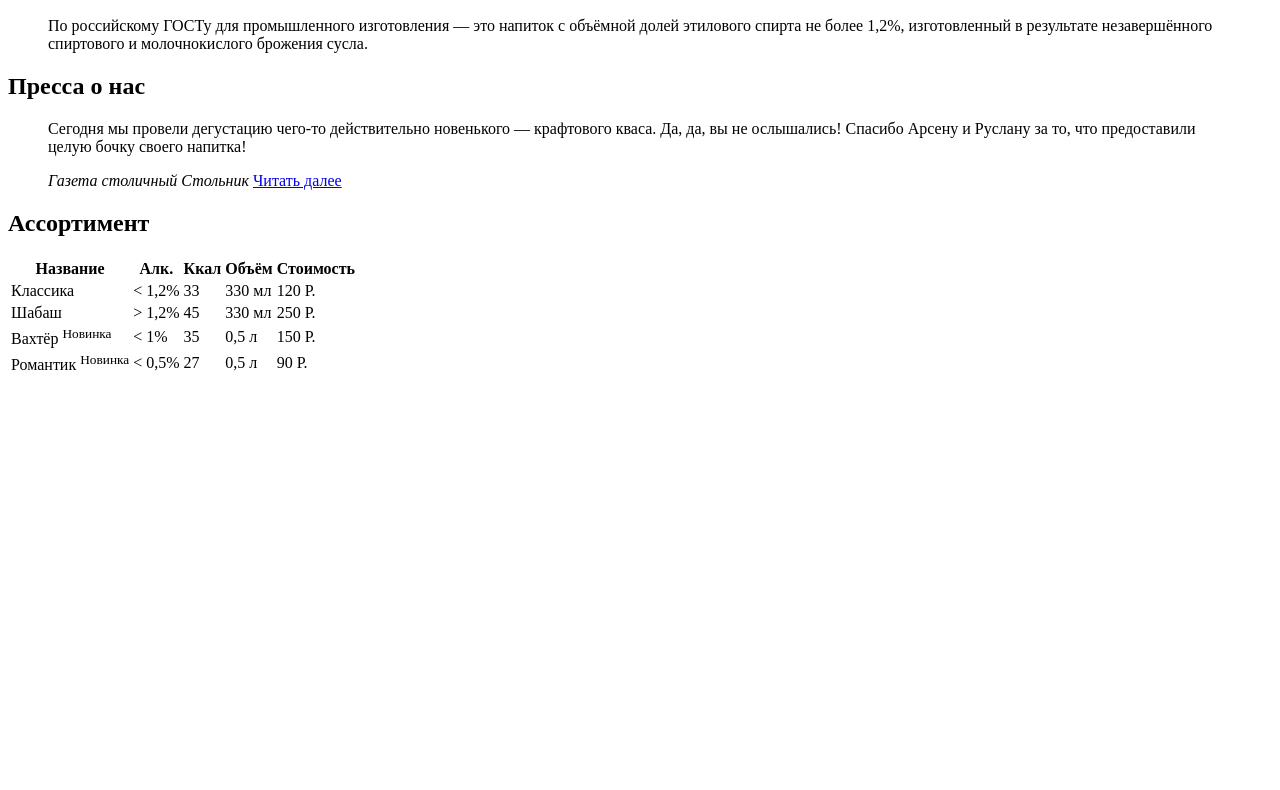
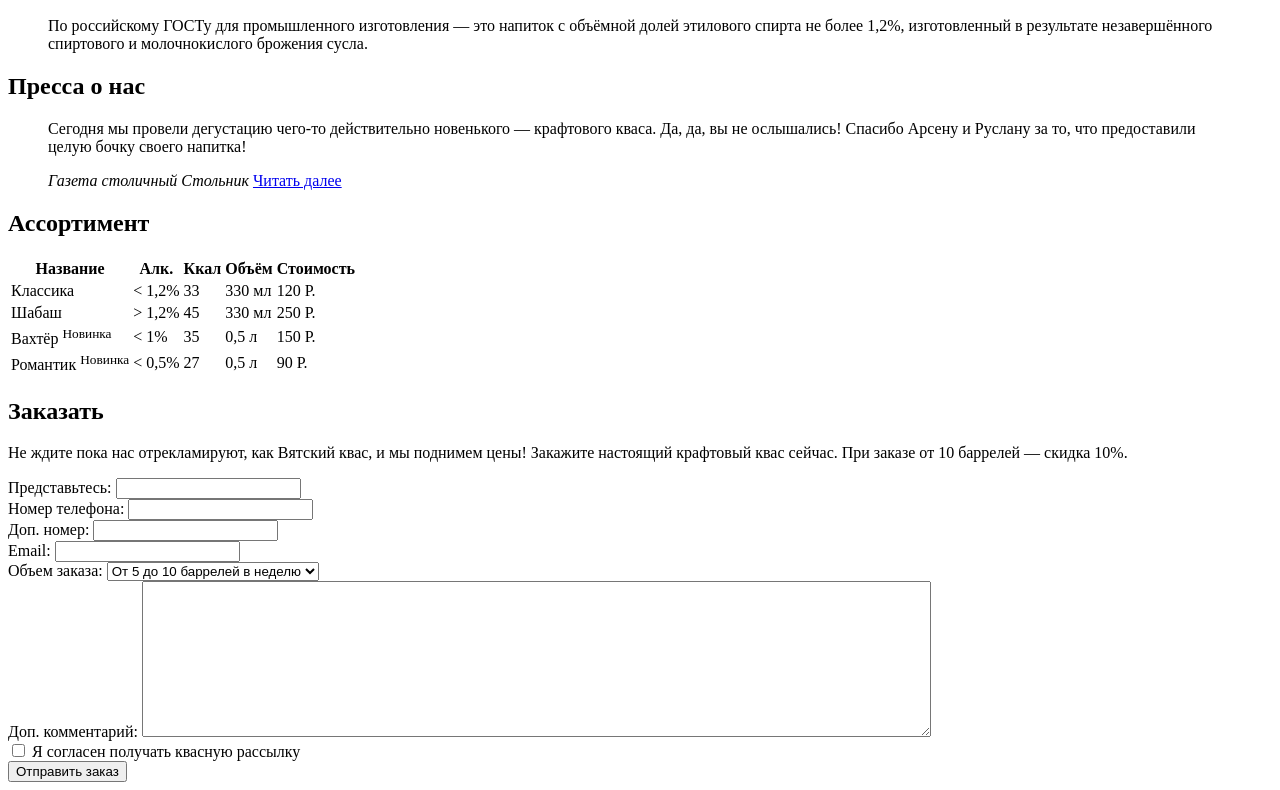
Before and after one commit to Safe-Mode/kvast, a plain HTML site: page index.html in a window 1280 px wide. Shown: the part 2367-3157 px from the top of the page. Before the commit the page ends 2753 px from the top, so only its background shows below. Drawn offline with Linux system fonts and the light colour scheme.

Commit message:
Разметил блок формы заказа

```diff
--- a/index.html
+++ b/index.html
@@ -163,5 +163,27 @@
         </tr>
       </table>
     </section>
+    <section class="order">
+      <h2>Заказать</h2>
+      <p class="order-tip">Не ждите пока нас отрекламируют, как Вятский квас, и мы поднимем цены! Закажите настоящий крафтовый квас сейчас. При заказе от 10 баррелей — скидка 10%.</p>
+      <form action="/keksby-mail" class="order-form" method="post">
+        <label for="name">Представьтесь:</label>
+        <input type="text" name="name" id="name"><br>
+        <label for="phone">Номер телефона:</label>
+        <input type="tel" name="phone" id="phone"><br>
+        <label for="add-phone">Доп. номер:</label>
+        <input type="tel" name="additional-phone" id="add-phone"><br>
+        <label for="email">Email:</label>
+        <input type="email" name="email" id="email"><br>
+        <label for="volume">Объем заказа:</label>
+        <select name="volume" id="volume">
+          <option value="5-10">От 5 до 10 баррелей в неделю</option>
+        </select><br>
+        <label for="comment">Доп. комментарий:</label>
+        <textarea name="comment" id="comment" cols="96" rows="10"></textarea><br>
+        <label><input type="checkbox"> Я согласен получать квасную рассылку</label><br>
+        <button type="submit">Отправить заказ</button>
+      </form>
+    </section>
   </body>
 </html>
```
